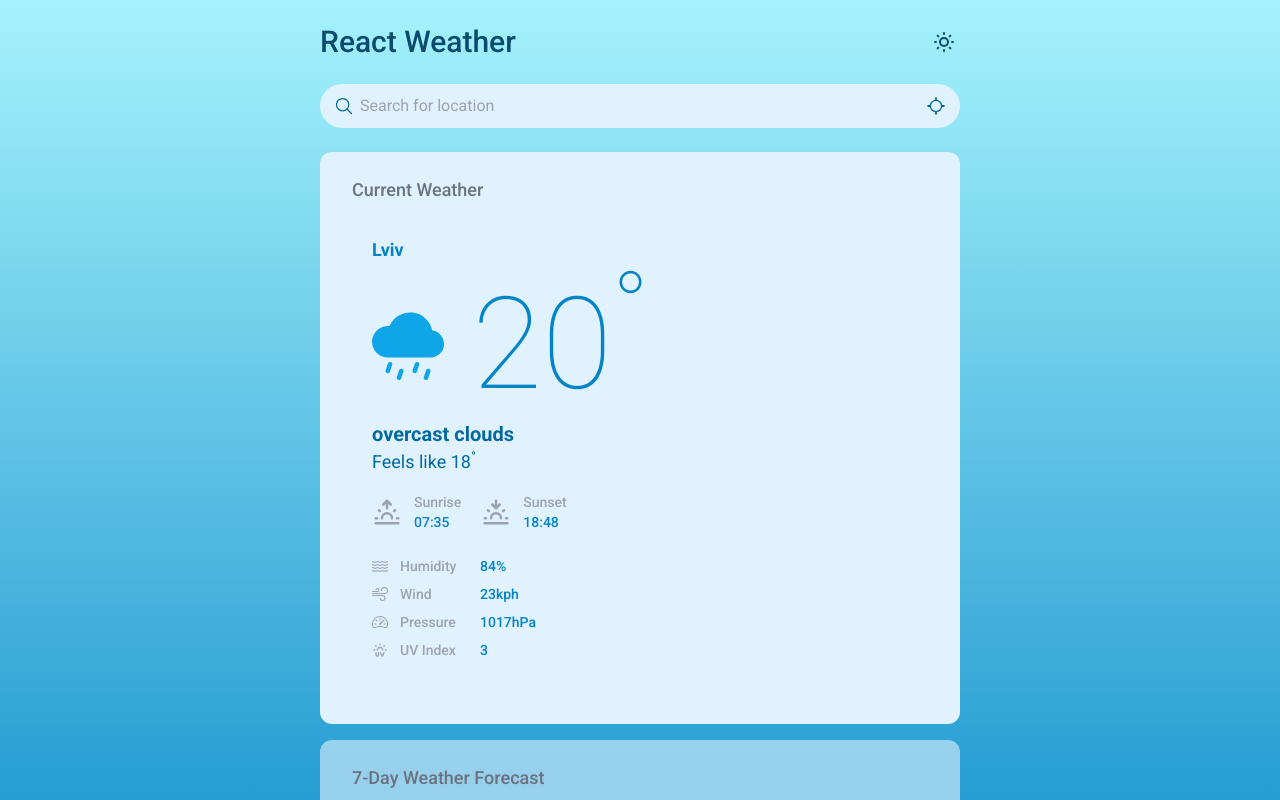
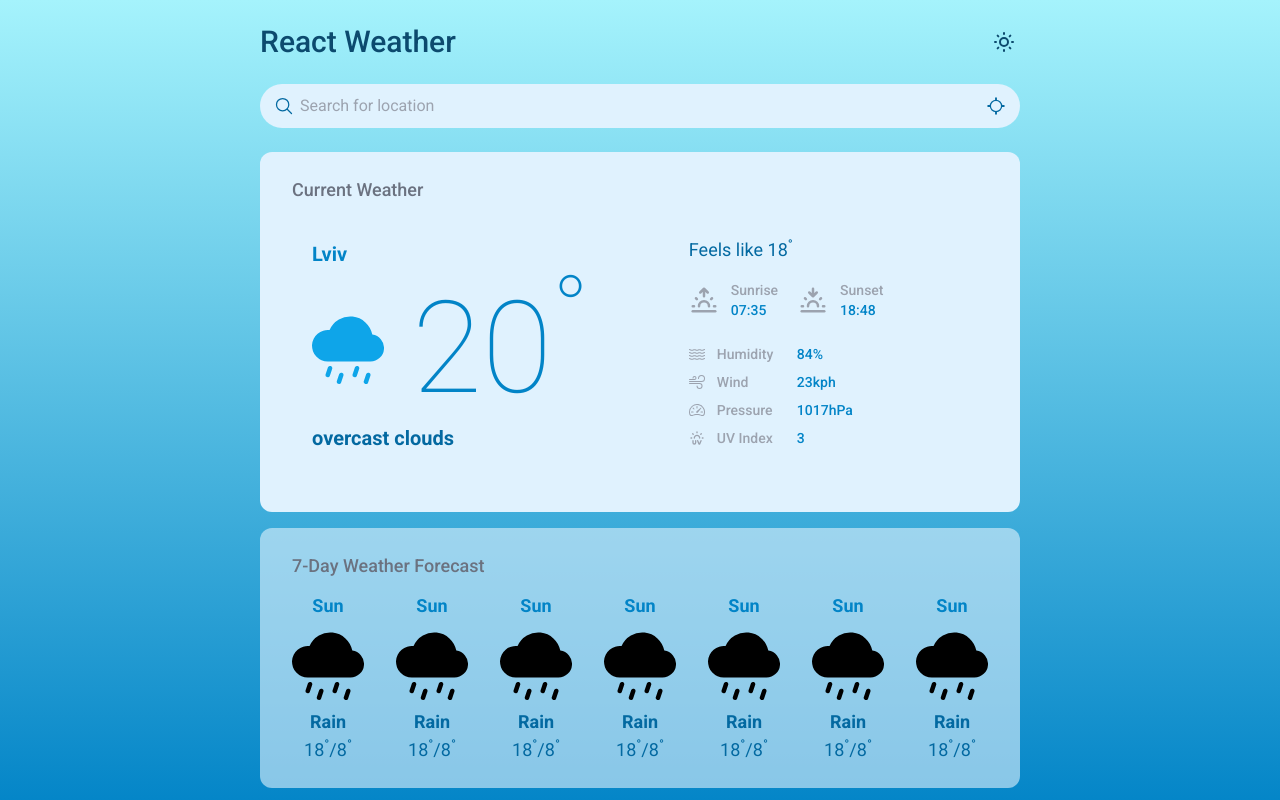
Before and after one commit to hasiukrostyslav/WeatherApp, a React (Vite) app: page / in a window 1280 px wide. Shown: the top 800 px of the page. Built offline with nearby package versions, Linux system fonts and the light colour scheme.

Commit message:
added response design

```diff
--- a/index.html
+++ b/index.html
@@ -13,7 +13,7 @@
 </head>
 
 <body>
-  <div id="root" class="bg-gradient-to-b from-cyan-200 to-sky-600 min-h-screen"></div>
+  <div id="root" class="bg-gradient-to-b from-cyan-200 to-sky-600 min-h-screen min-w-fit"></div>
   <script type="module" src="/src/main.tsx"></script>
 </body>
 
--- a/src/components/Container.tsx
+++ b/src/components/Container.tsx
@@ -4,7 +4,7 @@ type ContainerProps = {
 
 function Container({ children }: ContainerProps) {
   return (
-    <div className="mx-auto w-11/12 sm:w-9/12 lg:w-7/12 xl:w-6/12 py-6 relative h-full">
+    <div className="mx-auto w-max py-6 relative h-full">
       {children}
     </div>
   );
--- a/src/components/CurrentWeather.tsx
+++ b/src/components/CurrentWeather.tsx
@@ -9,9 +9,9 @@ function CurrentWeather() {
 
   return (
     <DashboardBlock type="top" value="Current Weather">
-      <div className="flex px-5 pb-8 pt-5 flex-wrap">
-        <div className="pr-9 w-[400px]">
-          <p className="text-lg text-sky-600 font-semibold">Lviv</p>
+      <div className="flex flex-col md:flex-row px-5 pb-8 pt-5 items-center gap-5">
+        <div className="md:mr-20">
+          <p className="text-xl text-sky-600 font-semibold">Lviv</p>
           <div className="flex items-center mt-4 mb-3 gap-7">
             <div className="text-7xl text-sky-500">
               <BsFillCloudDrizzleFill/>
--- a/src/components/WeeksWeather.tsx
+++ b/src/components/WeeksWeather.tsx
@@ -5,7 +5,13 @@ import Item from "./Item"
 function WeeksWeather() {
   return (
     <DashboardBlock type="bottom" value="7-Day Weather Forecast">
-      <ul className="flex justify-between">
+      <ul className="flex flex-col md:flex-row justify-between gap-8">
+      <Item/>
+      <Item/>
+      <Item/>
+      <Item/>
+      <Item/>
+      <Item/>
       <Item/>
       </ul>
     </DashboardBlock>
```
